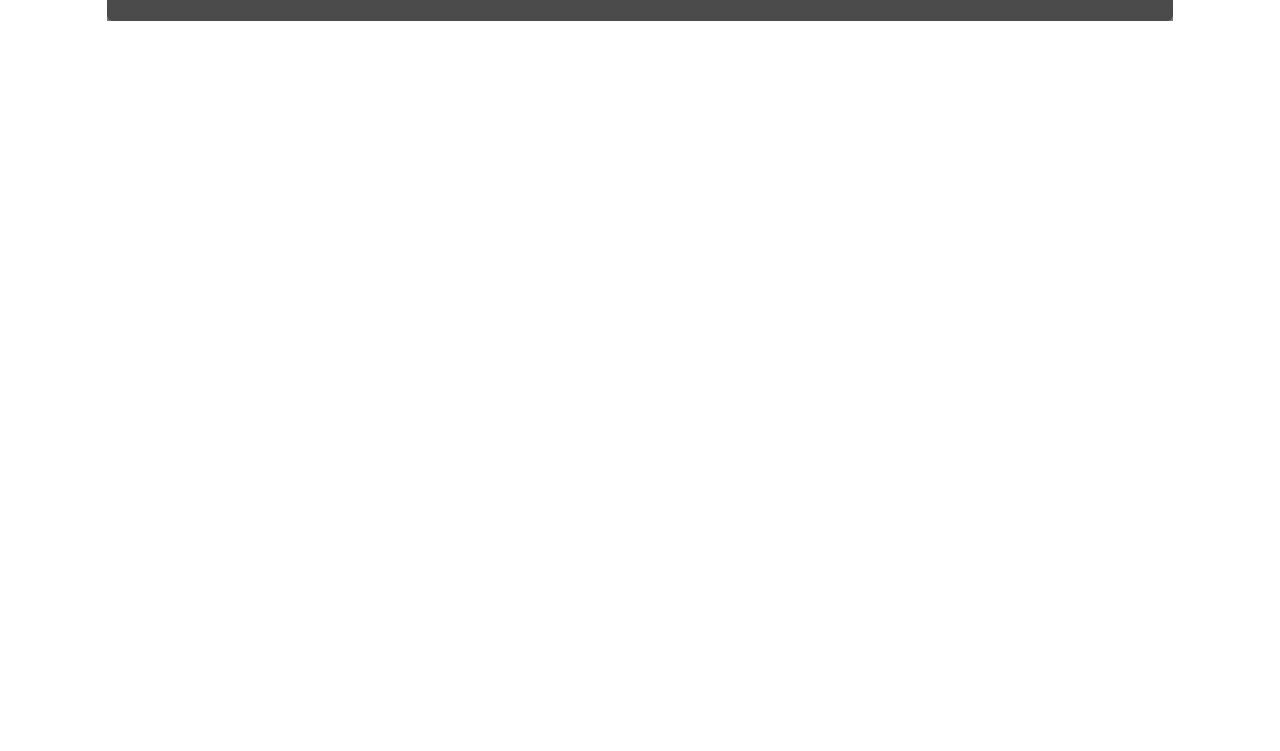
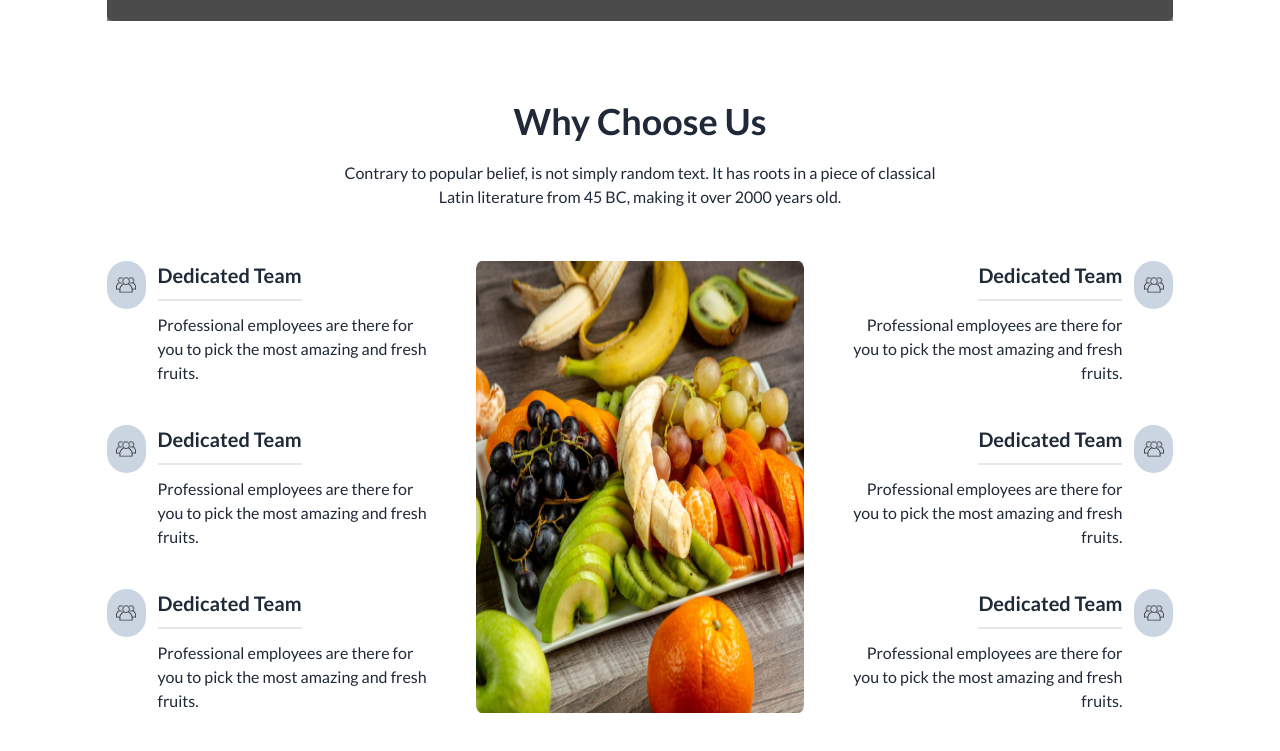
Before and after one commit to dipokroydip3/B8A3-Fruits-Brust, a plain HTML site: page index.html in a window 1280 px wide. Shown: the part 2198-2949 px from the top of the page. Before the commit the page ends 2219 px from the top, so only its background shows below. Drawn offline with nearby package versions, Linux system fonts and the light colour scheme; grey boxes are pictures that could not be loaded.

Commit message:
choose us section design complete

```diff
--- a/index.html
+++ b/index.html
@@ -4,6 +4,7 @@
       <meta charset="UTF-8">
       <meta name="viewport" content="width=device-width, initial-scale=1.0">
       <title>Document</title>
+      <link rel="shortcut icon" href="images/logo.png" type="image/x-icon">
       <link rel="stylesheet" href="https://cdnjs.cloudflare.com/ajax/libs/font-awesome/4.7.0/css/font-awesome.min.css" />
 
       <link href="https://fonts.googleapis.com/css2?family=Lato:wght@300;400;700;900&display=swap" rel="stylesheet">
@@ -247,5 +248,77 @@
                   </div>
             </div>
       </section>
+                  <!-- -----------choose us section----------- -->
+      <section class="w-10/12 m-auto">
+            <div class="text-center pt-20 pb-8">
+                  <h1 class="text-4xl font-bold">Why Choose Us</h1>
+                  <p class="py-5 lg:px-56">Contrary to popular belief, is not simply random text. It has roots in a piece of classical Latin literature from 45 BC, making it over 2000 years old.</p>
+            </div>
+            <div class="grid grid-cols-1 md:grid-cols-1 lg:grid-cols-3 gap-10 pb-14">
+                  <div class="flex flex-col gap-10">
+
+                        <div class="flex gap-3">
+                              <div class="flex  w-20 h-12 bg-slate-300 rounded-full">
+                                    <img class="w-5 h-5 m-auto" src="images/group1.png" alt=""></div>
+                              <div>
+                                    <h1 class=" text-xl font-bold inline border-b-2 pb-3">Dedicated Team</h1>
+
+                                    <p class="pt-6">Professional employees are there for you to pick the most amazing and fresh fruits.</p>
+                              </div>
+                        </div>
+                        <div class="flex gap-3">
+                              <div class="flex  w-20 h-12 bg-slate-300 rounded-full">
+                                    <img class="w-5 h-5 m-auto" src="images/group1.png" alt=""></div>
+                              <div>
+                                    <h1 class=" text-xl font-bold inline border-b-2 pb-3">Dedicated Team</h1>
+
+                                    <p class="pt-6">Professional employees are there for you to pick the most amazing and fresh fruits.</p>
+                              </div>
+                        </div>
+                        <div class="flex gap-3">
+                              <div class="flex  w-20 h-12 bg-slate-300 rounded-full">
+                                    <img class="w-5 h-5 m-auto" src="images/group1.png" alt=""></div>
+                              <div>
+                                    <h1 class=" text-xl font-bold inline border-b-2 pb-3">Dedicated Team</h1>
+
+                                    <p class="pt-6">Professional employees are there for you to pick the most amazing and fresh fruits.</p>
+                              </div>
+                        </div>
+                  </div>
+                  <div >
+                        <img class="lg:h-full w-full" src="images/whychoose1.png" alt="">
+                  </div>
+                  <div class="flex flex-col gap-10">
+
+                        <div class="flex flex-row-reverse gap-3">
+                              <div class="flex  w-20 h-12 bg-slate-300 rounded-full">
+                                    <img class="w-5 h-5 m-auto" src="images/group1.png" alt=""></div>
+                              <div class="text-right">
+                                    <h1 class=" text-xl font-bold inline border-b-2 pb-3">Dedicated Team</h1>
+
+                                    <p class="pt-6">Professional employees are there for you to pick the most amazing and fresh fruits.</p>
+                              </div>
+                        </div>
+                        <div class="flex flex-row-reverse gap-3">
+                              <div class="flex  w-20 h-12 bg-slate-300 rounded-full">
+                                    <img class="w-5 h-5 m-auto" src="images/group1.png" alt=""></div>
+                              <div class="text-right">
+                                    <h1 class=" text-xl font-bold inline border-b-2 pb-3">Dedicated Team</h1>
+
+                                    <p class="pt-6">Professional employees are there for you to pick the most amazing and fresh fruits.</p>
+                              </div>
+                        </div>
+                        <div class="flex flex-row-reverse gap-3">
+                              <div class="flex  w-20 h-12 bg-slate-300 rounded-full">
+                                    <img class="w-5 h-5 m-auto" src="images/group1.png" alt=""></div>
+                              <div class="text-right">
+                                    <h1 class=" text-xl font-bold inline border-b-2 pb-3">Dedicated Team</h1>
+
+                                    <p class="pt-6">Professional employees are there for you to pick the most amazing and fresh fruits.</p>
+                              </div>
+                        </div>
+                  </div>
+            </div>
+      </section>
 </body>
 </html>
```
Also changed, not shown: images/fruits1.png (added), images/gift-box1.png (added), images/group1.png (added), images/ice-cream1.png (added), images/like1.png (added), images/love1.png (added).
